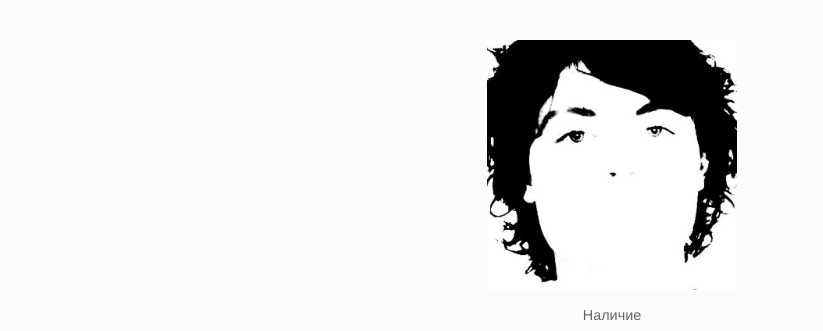
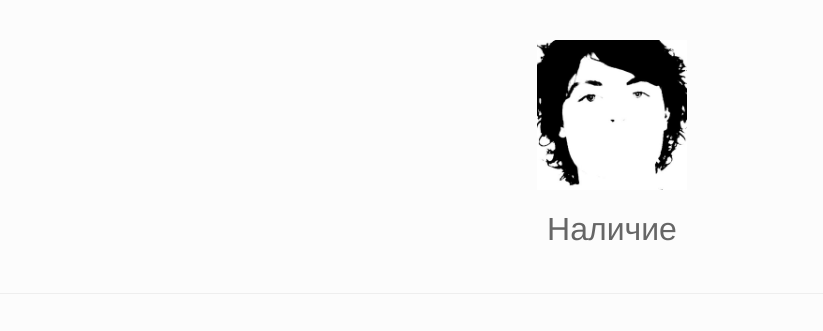
Before and after one commit to traper-clo/traper-clo, a plain HTML site: page index.html in a window 1280 px wide. Shown: the top 331 px of the page, without its empty margins (28-851 px from the left). Drawn offline with Linux system fonts and the light colour scheme; grey boxes are pictures that could not be loaded.

Commit message:
Update style.css

```diff
--- a/style.css
+++ b/style.css
@@ -23,7 +23,7 @@ h1 {
 }
 
 .subtitle {
-    font-size: 0.9rem;
+    font-size: 2rem;
     color: #666;
     margin-top: 10px;
 }
@@ -120,7 +120,7 @@ h1 {
 .site-logo {
     display: block;
     margin: 0 auto 15px auto; /* Центрируем и даем отступ снизу */
-    max-width: 250px; /* Максимальная ширина логотипа */
+    max-width: 150px; /* Максимальная ширина логотипа */
     width: 100%;      /* Чтобы на телефонах он уменьшался */
     height: auto;     /* Чтобы пропорции не ломались */
 }
```
